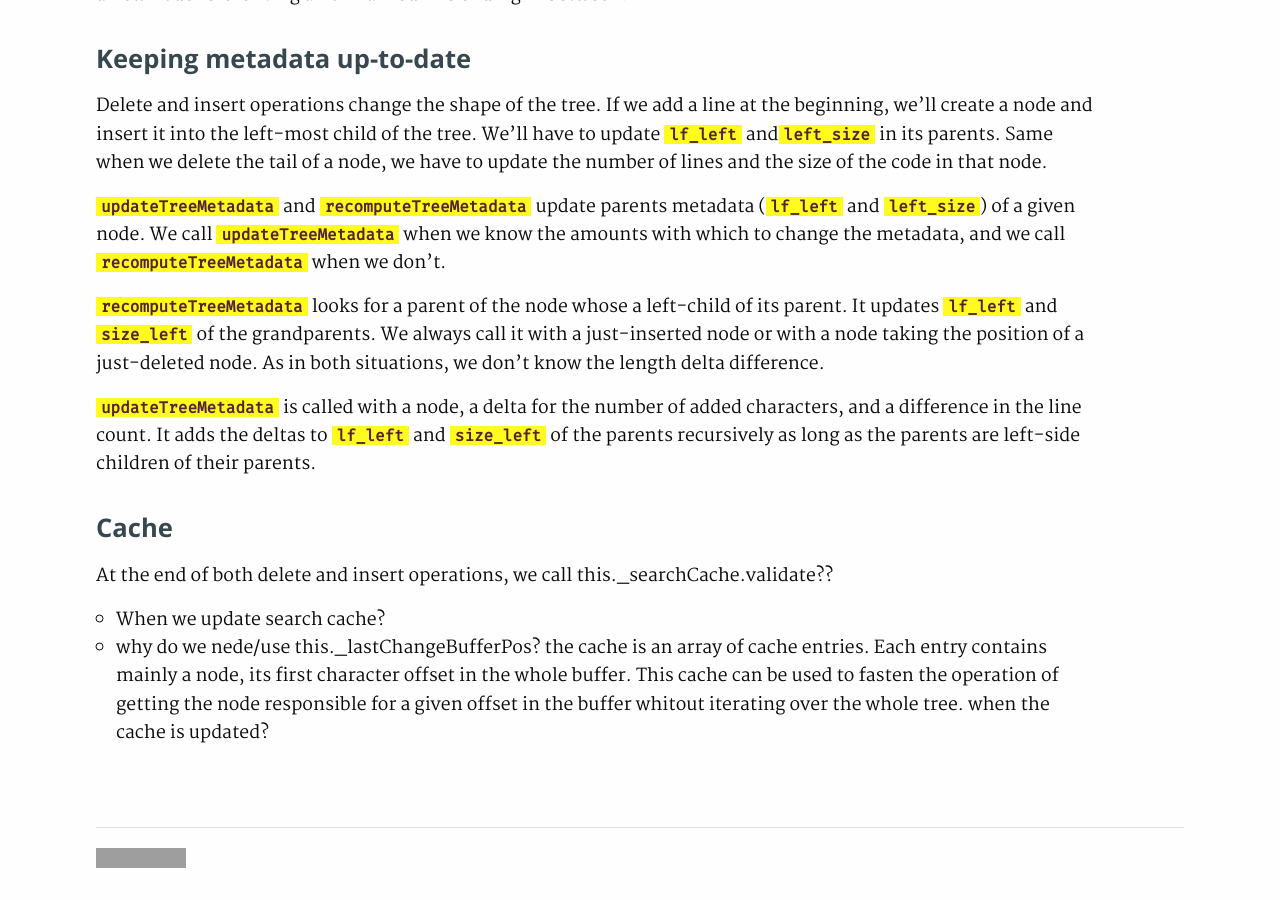
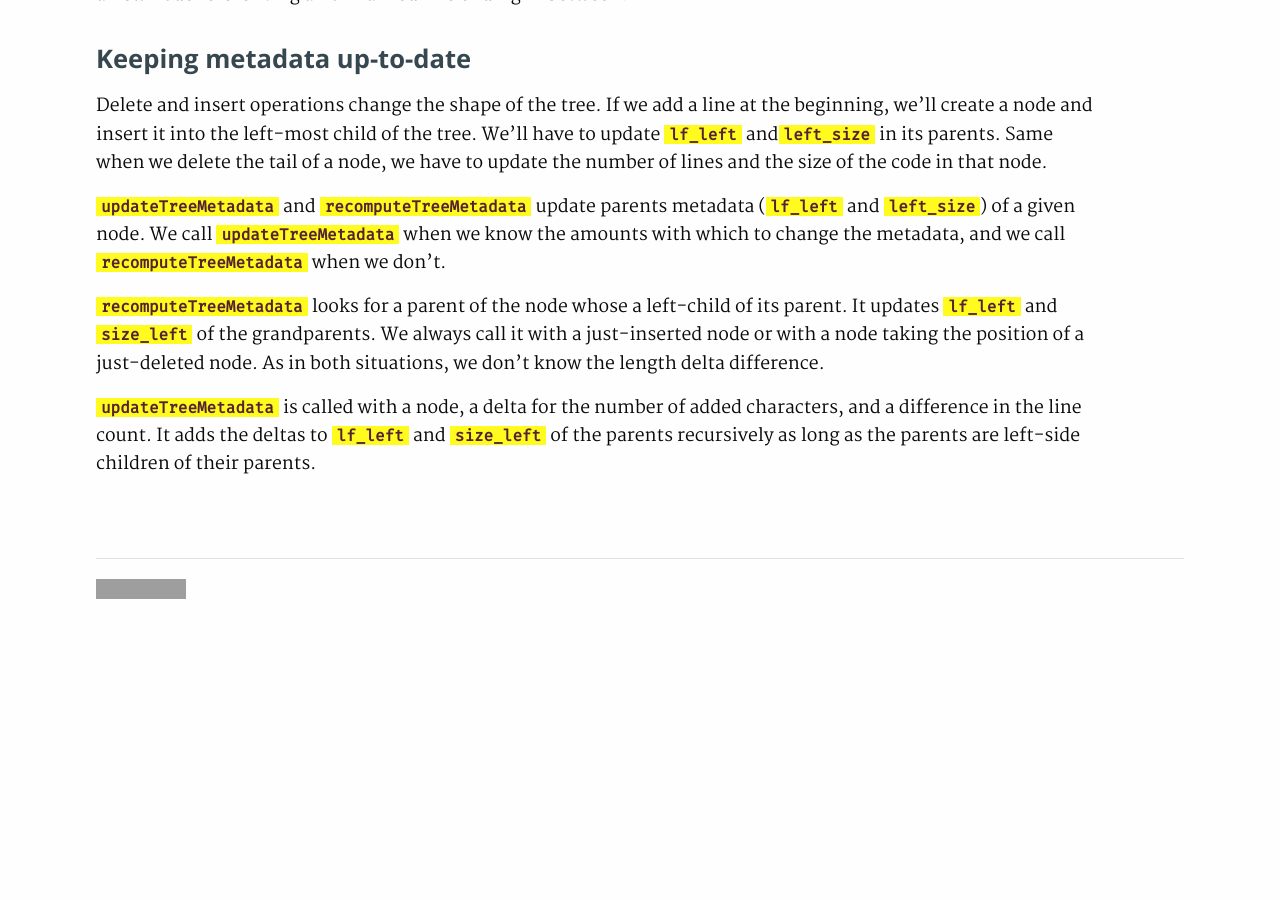
Before and after one commit to haresfaiez/haresfaiez.github.io, a Jekyll site: the page built from _posts/2022-10-22-how-monaco-handles-file-content-buffer-updates.md, in a window 1280 px wide and 900 px high, scrolled down 3576 px. Built offline with Jekyll 4.4.1, drawn with Linux system fonts in a browser that asks for light colours; after the commit the page ends 4207 px from its top, so only the background shows below that; grey boxes are pictures that could not be loaded.

Commit message:
Remove unfinished section

```diff
--- a/_posts/2022-10-22-how-monaco-handles-file-content-buffer-updates.md
+++ b/_posts/2022-10-22-how-monaco-handles-file-content-buffer-updates.md
@@ -218,16 +218,3 @@ As in both situations, we don't know the length delta difference.
 and a difference in the line count.
 It adds the deltas to `lf_left` and `size_left` of the parents recursively as long as
 the parents are left-side children of their parents.
-
-
-## Cache
-
-At the end of both delete and insert operations, we call this._searchCache.validate??
-
-- When we update search cache?
-- why do we nede/use this._lastChangeBufferPos?
-the cache is an array of cache entries. Each entry contains mainly a node, its first
-character offset in the whole buffer.
-This cache can be used to fasten the operation of getting the node responsible
-for a given offset in the buffer whitout iterating over the whole tree.
-when the cache is updated?
```
